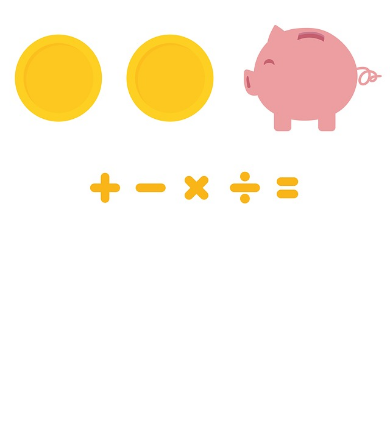
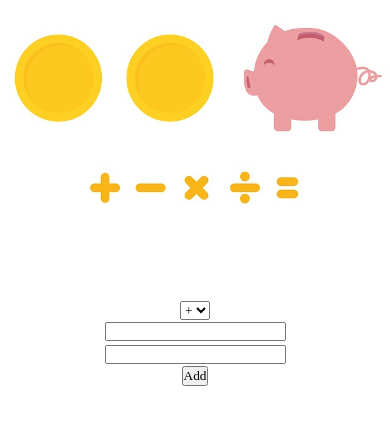
Before and after one commit to teacarolina/inl-nov-two, a website: page index.html in a window 390 px wide. Shown: the part 89-514 px from the top of the page. Drawn offline with Linux system fonts and the light colour scheme; a web font is replaced by a local one.

Commit message:
Added form with button and dropdown menu for +-

```diff
--- a/index.html
+++ b/index.html
@@ -10,10 +10,24 @@
     <link rel="stylesheet" href="style.css">
 </head>
 <body>
-<header>
-    <h1 class="header--h1">Monthly Budget</h1>
-    <img id="headerimg" src="images/piggybank-small(by kidaha).jpg" alt="Piggy Bank">
-</header>
+    <header>
+        <h1 class="header--h1">Monthly Budget</h1>
+        <img id="headerimg" src="images/piggybank-small(by kidaha).jpg" alt="Piggy Bank">
+    </header>
+
+    <div class="input--div">
+        <select name="select" id="calculate">
+            <option value="add">+</option>
+            <option value="sub">-</option>
+        </select>
+        <form class="input--form">
+            <input type="text">
+        </form>
+        <form class="input--form">
+            <input type="text">
+        </form>
+        <button id="button">Add</button>
+    </div>
 <script src="app.js"></script>
 </body>
 </html>
--- /dev/null
+++ b/sass/_form.scss
@@ -0,0 +1,17 @@
+.input--div {
+    display: flex;
+    height: 100%;
+    width: 100%;
+    flex-wrap: wrap;
+    justify-content: center;
+    position: relative;
+}
+
+.input--form {
+    padding-left: 1%;
+    padding-right: 1%;
+}
+
+#button, #calculate {
+    font-family: Piazzolla;
+}
--- a/sass/main.scss
+++ b/sass/main.scss
@@ -1,7 +1,20 @@
 @import "./sass/_header.scss";
+@import "./sass/_form.scss";
 
 * {
     margin: 0;
     padding: 0;
     box-sizing: border-box;
 }
+
+@media (max-width:410px) {
+    .input--div {
+        height: 50%;
+        width: 50%;
+        left: 25%;
+    }
+
+    .input--form {
+        padding: 1%;
+    }
+}
```
Also changed, not shown: style.css.
